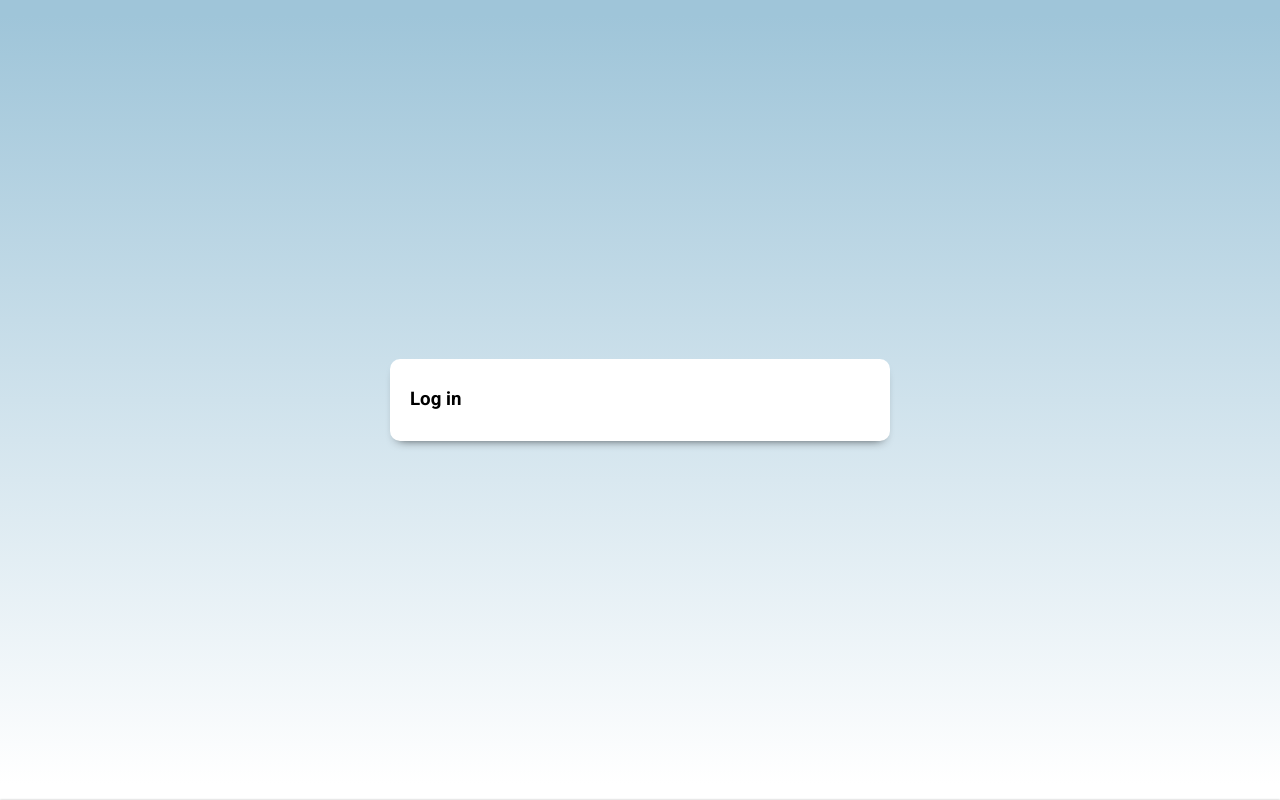
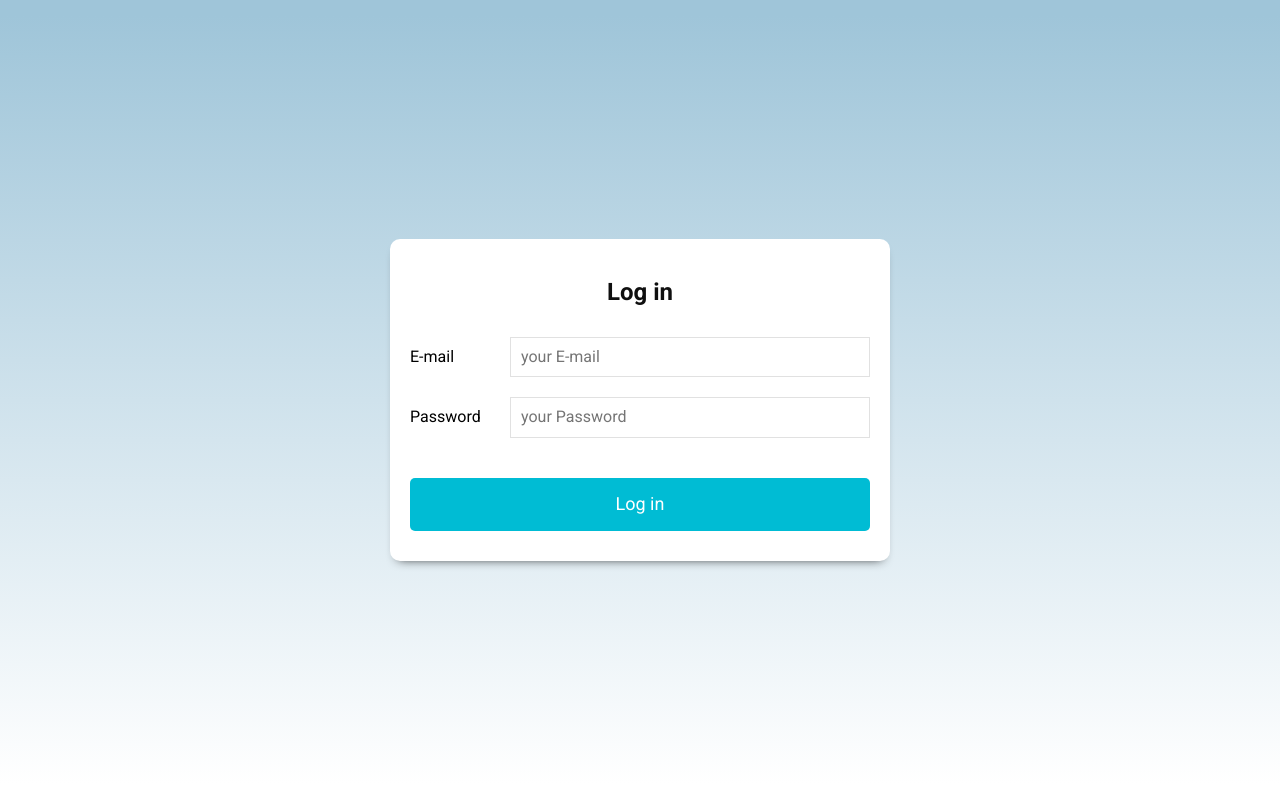
Before and after one commit to ChrisHuila/ecommerce-next-typeScript, a Next.js app: page /login in a window 1280 px wide. Shown: the top 800 px of the page. Built offline with nearby package versions, Linux system fonts and the light colour scheme.

Commit message:
style login finish

```diff
--- a/app/(auth)/login/page.tsx
+++ b/app/(auth)/login/page.tsx
@@ -7,7 +7,34 @@ const Login = () => {
         <main className="minvh">
             <div className="user_form">
                 <div className="form-container">
-                    <h3>Log in</h3>
+                    <h2 className="title-login">Log in</h2>
+                    <form action="">
+                        <div className="form-field">
+                            <label htmlFor="email">E-mail</label>
+                            <input
+                            type="text"
+                            name="email"
+                            id="email"
+                            placeholder="your E-mail"
+                             />
+                        </div>
+                        <div className="form-field">
+                            <label htmlFor="password">Password</label>
+                            <input
+                            type="password"
+                            name="password"
+                            id="password"
+                            placeholder="your Password"
+                             />
+                        </div>
+                        <div className="form-field">
+                            <input
+                            type="submit"
+                            value='Log in'
+                            className="btn btn-primary btn-block"
+                             />
+                        </div>
+                    </form>
                 </div>
             </div>
         </main>
--- a/app/globals.css
+++ b/app/globals.css
@@ -477,6 +477,7 @@ a {
     display: flex;
     align-items: center;
     justify-content: center;
+    margin-bottom: 10rem;
 }
 .form-container{
     padding: 3rem 2rem;
@@ -485,6 +486,60 @@ a {
     background-color: #fff;
     border-radius: 10px;
     box-shadow: 0px 6px 11px -8px rgba(0,0,0,0.9);
+}
+.title-login{
+    font-family: var(--textFont);
+    font-size: var(--h2-font-size);
+    padding: 1rem 0;
+    margin-bottom: 2rem;
+    text-align: center;
+    color: var(--text-color);
+    font-weight: 700;
+}
+.form-field{
+    display: flex;
+    margin-bottom: 20px;
+    align-items: center;
+}
+.form-field:last-of-type{
+    margin: 0;
+}
+.form-field label {
+    flex: 0 0 100px;
+    font-family: var(--textFont);
+}
+.form-field input[type="password"],
+.form-field input[type="email"],
+.form-field input[type="text"] {
+    border: 1px solid #e1e1e1;
+    padding: 10px;
+    flex: 1;
+}
+.btn{
+    margin-top: 20px;
+    font-family: var(--textFont);
+    padding: 1.6rem;
+    font-size: var(--h3-font-size);
+    font-weight: 400;
+    border-radius: 5px;
+    border: none;
+    transition: .3s ease all;
+}
+.btn:hover {
+    cursor: pointer;
+
+}
+.btn-primary {
+    background-color: #00bcd4;
+    color: #fff;
+     transition: .3s ease all;
+}
+.btn-primary:hover {
+    background-color: #0fc6de;
+}
+.btn-block{
+    display: block;
+    width: 100%;
 }
 /* ==========FOOTER============ */
 .footer {
--- a/components/products/GetHighlightedProducts.tsx
+++ b/components/products/GetHighlightedProducts.tsx
@@ -23,9 +23,7 @@ const GetHighlightedProducts = async () => {
                 products={technology}
                 category={"technology"}
             />
-
         </div>
-
     );
 };
 
```
